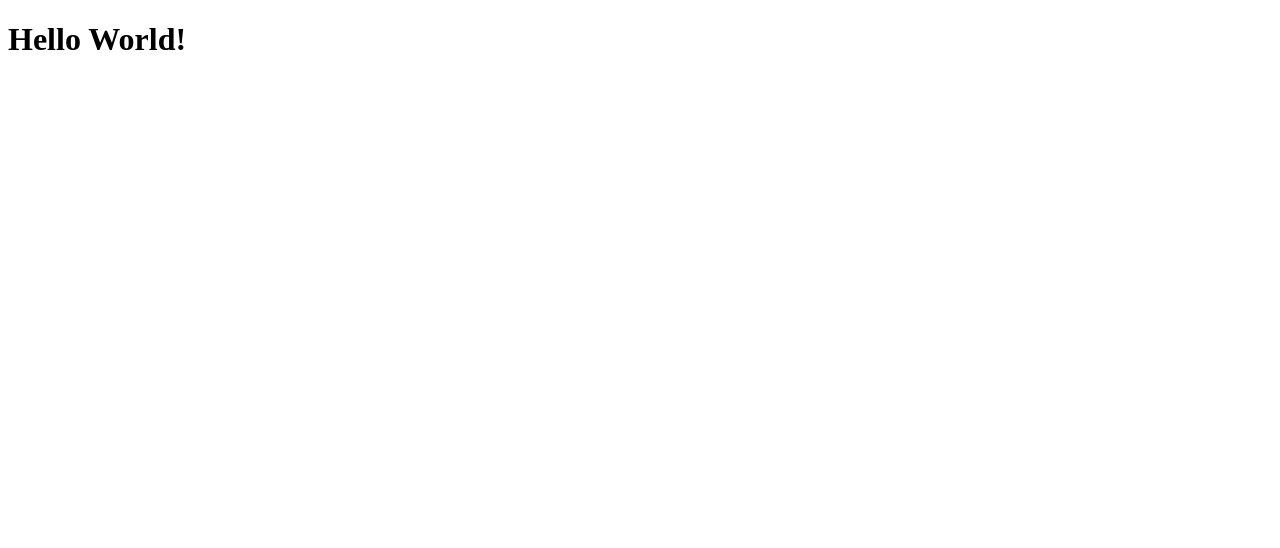
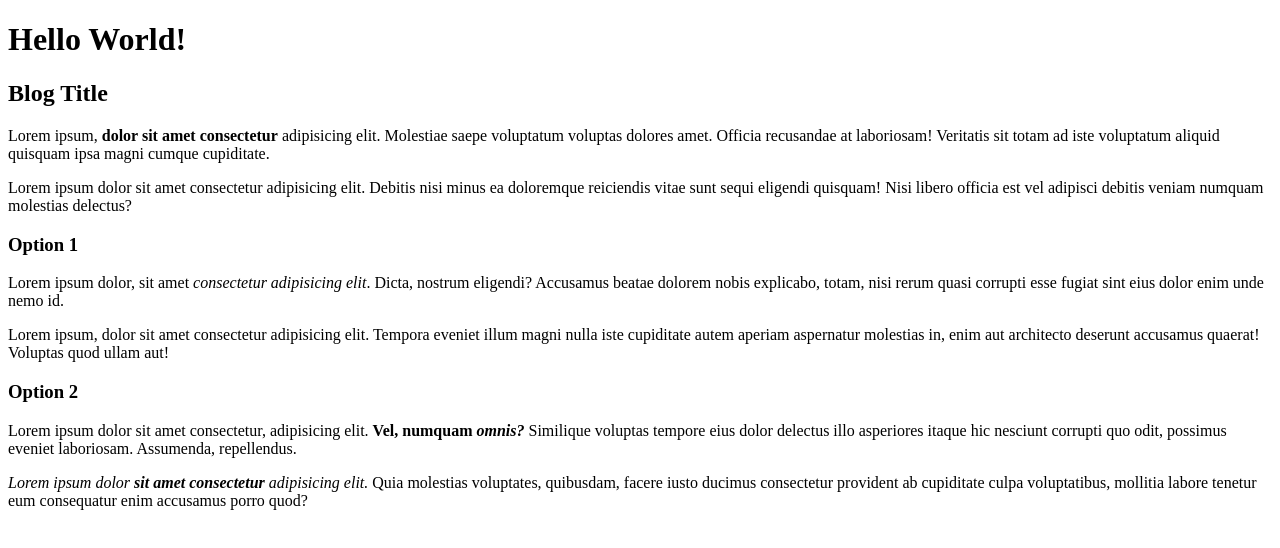
Before and after one commit to heyitsalexi/basic-html, a plain HTML site: page index.html in a window 1280 px wide. Drawn offline with Linux system fonts and the light colour scheme.

Commit message:
Add headings and paragraphs. Add bold and italics.

```diff
--- a/index.html
+++ b/index.html
@@ -1,10 +1,28 @@
 <!DOCTYPE html>
 <html lang="en">
+
 <head>
     <meta charset="UTF-8">
-    <title>My First Website</title>
+    <title>My First Blog</title>
 </head>
+
 <body>
     <h1>Hello World!</h1>
+
+    <h2>Blog Title</h2>
+    <!-- <strong> is used for bold text -->
+    <p>Lorem ipsum, <strong>dolor sit amet consectetur</strong> adipisicing elit. Molestiae saepe voluptatum voluptas dolores amet. Officia recusandae at laboriosam! Veritatis sit totam ad iste voluptatum aliquid quisquam ipsa magni cumque cupiditate.</p>
+    <p>Lorem ipsum dolor sit amet consectetur adipisicing elit. Debitis nisi minus ea doloremque reiciendis vitae sunt sequi eligendi quisquam! Nisi libero officia est vel adipisci debitis veniam numquam molestias delectus?</p>
+
+    <h3>Option 1</h3>
+    <!-- <em> is used for italics -->
+    <p>Lorem ipsum dolor, sit amet <em>consectetur adipisicing elit</em>. Dicta, nostrum eligendi? Accusamus beatae dolorem nobis explicabo, totam, nisi rerum quasi corrupti esse fugiat sint eius dolor enim unde nemo id.</p>
+    <p>Lorem ipsum, dolor sit amet consectetur adipisicing elit. Tempora eveniet illum magni nulla iste cupiditate autem aperiam aspernatur molestias in, enim aut architecto deserunt accusamus quaerat! Voluptas quod ullam aut!</p>
+
+    <h3>Option 2</h3>
+    <!-- <strong> and <em> can be nested -->
+    <p>Lorem ipsum dolor sit amet consectetur, adipisicing elit. <strong>Vel, numquam <em>omnis?</em></strong> Similique voluptas tempore eius dolor delectus illo asperiores itaque hic nesciunt corrupti quo odit, possimus eveniet laboriosam. Assumenda, repellendus.</p>
+    <p><em>Lorem ipsum dolor <strong>sit amet consectetur</strong> adipisicing elit.</em> Quia molestias voluptates, quibusdam, facere iusto ducimus consectetur provident ab cupiditate culpa voluptatibus, mollitia labore tenetur eum consequatur enim accusamus porro quod?</p>
 </body>
+
 </html>
```
